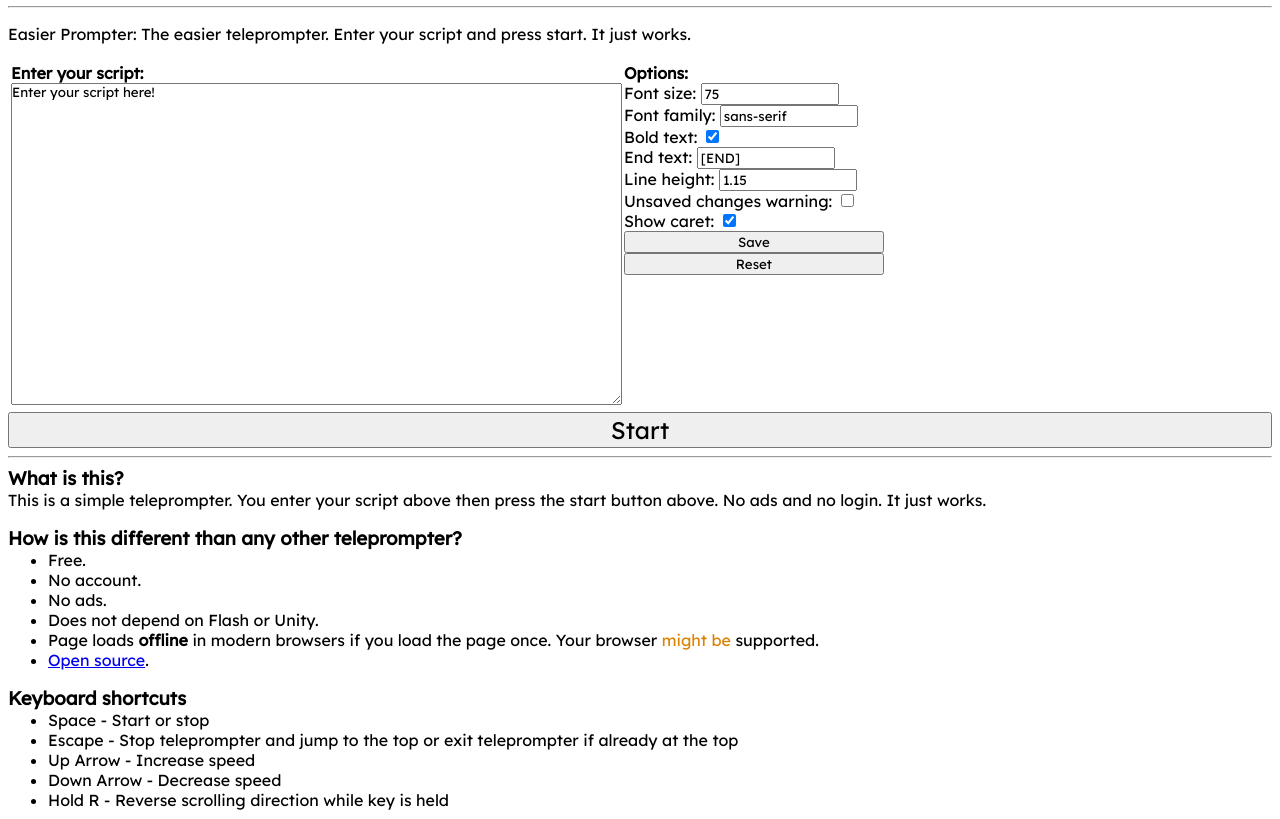
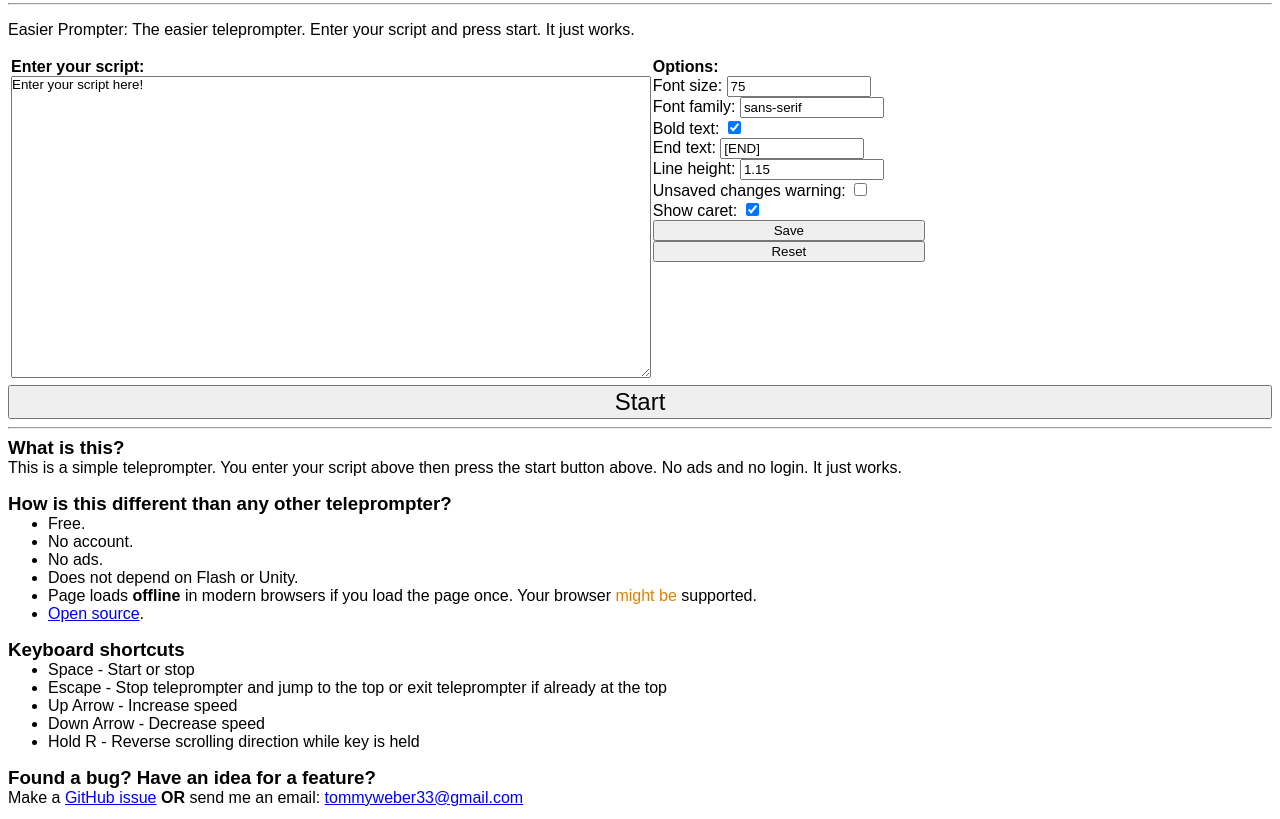
Before and after one commit to morningshow/teleprompter, a website built with webpack: page index.html in a window 1280 px wide. Shown: the part 77-896 px from the top of the page. Built offline with nearby package versions, Linux system fonts and the light colour scheme; files whose address does not match are found by name.

Commit message:
Update index.html

```diff
--- a/index.html
+++ b/index.html
@@ -12,7 +12,7 @@
     <!-- <noscript> or IE <= 8 -->
     <style>
       * {
-        font-family: 'Lexend Deca', sans-serif;
+        font-family: sans-serif;
       }
       .fullscreen-warning {
         position: fixed;
```
